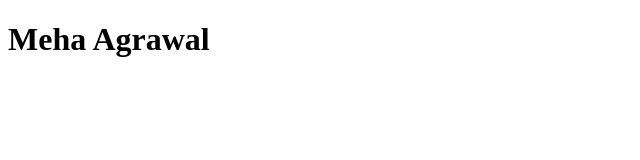
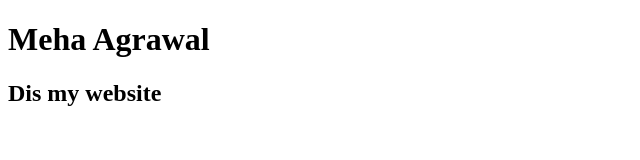
Before and after one commit to Meha-Agrawal/meha-agrawal.github.io, a plain HTML site: page index.html in a window 1280 px wide. Shown: the whole page, without its empty margins (0-640 px from the left). Drawn offline with Linux system fonts and the light colour scheme.

Commit message:
Finally kinda works???

```diff
--- a/index.html
+++ b/index.html
@@ -7,5 +7,6 @@
 
 <body>
     <h1>Meha Agrawal</h1>
+    <h2>Dis my website</h2>
 </body>
 </html>
```
